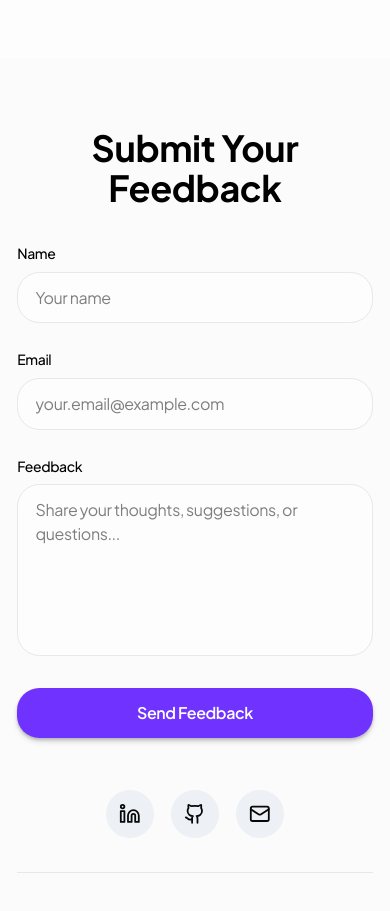
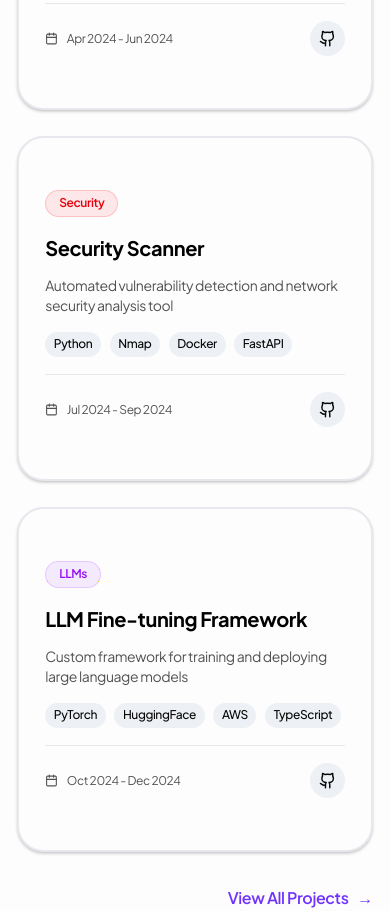
Before and after one commit to nidhitalastha/Portfolio, a Next.js app: page / in a window 390 px wide. Shown: the part 5380-6291 px from the top of the page. Built offline with nearby package versions, Linux system fonts and the light colour scheme.

Commit message:
adds featured projects

```diff
--- a/src/app/page.tsx
+++ b/src/app/page.tsx
@@ -3,6 +3,7 @@ import { Navbar } from "@/components/navbar";
 import { Education } from "@/components/education";
 import { Hero } from "@/components/hero";
 import { Experience } from "@/components/experience";
+import { Projects } from "@/components/projects";
 import { Footer } from "@/components/footer";
 
 export default function Home() {
@@ -12,14 +13,7 @@ export default function Home() {
       <Hero />
       <Education />
       <Experience />
-      <section id="projects" className="min-h-screen flex items-center justify-center bg-card">
-        <div className="container mx-auto px-4 py-16">
-          <h2 className="text-4xl font-bold font-sans mb-8">Featured Projects</h2>
-          <p className="text-lg text-muted-foreground">
-            Projects section content coming soon...
-          </p>
-        </div>
-      </section>
+      <Projects />
       <Footer />
     </div>
   );
--- a/src/components/footer.tsx
+++ b/src/components/footer.tsx
@@ -1,128 +1,43 @@
-"use client"
-import { useState, FormEvent } from "react";
-import { SocialLinks } from "./social-links";
+import { Linkedin, Github, Mail } from "lucide-react";
 
 export function Footer() {
-  const [formData, setFormData] = useState({
-    name: "",
-    email: "",
-    feedback: "",
-  });
-  const [isSubmitting, setIsSubmitting] = useState(false);
-  const [submitStatus, setSubmitStatus] = useState<"idle" | "success" | "error">("idle");
-
-  const handleSubmit = async (e: FormEvent<HTMLFormElement>) => {
-    e.preventDefault();
-    setIsSubmitting(true);
-    setSubmitStatus("idle");
-
-    // Simulate form submission (replace with actual API call later)
-    setTimeout(() => {
-      setIsSubmitting(false);
-      setSubmitStatus("success");
-      setFormData({ name: "", email: "", feedback: "" });
-
-      // Reset success message after 3 seconds
-      setTimeout(() => setSubmitStatus("idle"), 3000);
-    }, 1000);
-  };
-
-  const handleChange = (
-    e: React.ChangeEvent<HTMLInputElement | HTMLTextAreaElement>
-  ) => {
-    const { name, value } = e.target;
-    setFormData((prev) => ({ ...prev, [name]: value }));
-  };
-
   return (
-    <footer id="contact" className="min-h-screen flex items-center justify-center bg-muted/30 py-16">
+    <footer className="bg-muted/30 py-12">
       <div className="container mx-auto px-4">
-        <div className="max-w-2xl mx-auto">
-          <h2 className="text-4xl md:text-5xl font-bold font-sans text-center mb-8">
-            Submit Your Feedback
+        <div className="max-w-2xl mx-auto text-center">
+          <h2 className="text-3xl md:text-4xl font-bold font-sans mb-8">
+            Connect with me!
           </h2>
 
-          <form onSubmit={handleSubmit} className="space-y-6 mb-12">
-            <div>
-              <label
-                htmlFor="name"
-                className="block text-sm font-medium mb-2"
-              >
-                Name
-              </label>
-              <input
-                type="text"
-                id="name"
-                name="name"
-                value={formData.name}
-                onChange={handleChange}
-                required
-                className="w-full px-4 py-3 bg-background border border-border rounded-[1.4rem] focus:outline-none focus:ring-2 focus:ring-primary transition-all"
-                placeholder="Your name"
-              />
-            </div>
-
-            <div>
-              <label
-                htmlFor="email"
-                className="block text-sm font-medium mb-2"
-              >
-                Email
-              </label>
-              <input
-                type="email"
-                id="email"
-                name="email"
-                value={formData.email}
-                onChange={handleChange}
-                required
-                className="w-full px-4 py-3 bg-background border border-border rounded-[1.4rem] focus:outline-none focus:ring-2 focus:ring-primary transition-all"
-                placeholder="your.email@example.com"
-              />
-            </div>
-
-            <div>
-              <label
-                htmlFor="feedback"
-                className="block text-sm font-medium mb-2"
-              >
-                Feedback
-              </label>
-              <textarea
-                id="feedback"
-                name="feedback"
-                value={formData.feedback}
-                onChange={handleChange}
-                required
-                rows={6}
-                className="w-full px-4 py-3 bg-background border border-border rounded-[1.4rem] focus:outline-none focus:ring-2 focus:ring-primary transition-all resize-none"
-                placeholder="Share your thoughts, suggestions, or questions..."
-              />
-            </div>
-
-            <button
-              type="submit"
-              disabled={isSubmitting}
-              className="w-full px-8 py-3 bg-primary text-primary-foreground rounded-[1.4rem] font-semibold hover:bg-primary/90 transition-all shadow-lg hover:shadow-xl disabled:opacity-50 disabled:cursor-not-allowed"
+          <div className="flex justify-center gap-4 mb-8">
+            <a
+              href="https://www.linkedin.com/in/nidhishree-talastha/"
+              target="_blank"
+              rel="noopener noreferrer"
+              className="p-3 bg-secondary text-secondary-foreground rounded-full hover:bg-primary hover:text-primary-foreground transition-all hover:scale-110"
+              aria-label="LinkedIn"
             >
-              {isSubmitting ? "Sending..." : "Send Feedback"}
-            </button>
-
-            {submitStatus === "success" && (
-              <p className="text-center text-green-600 dark:text-green-400 font-medium">
-                Thank you for your feedback! I&apos;ll get back to you soon.
-              </p>
-            )}
-          </form>
-
-          <div className="flex justify-center mb-8">
-            <div className="[&>div]:!flex-row">
-                {/* Social links will be horizontal */}
-                <SocialLinks />
-            </div>
+              <Linkedin className="h-5 w-5" />
+            </a>
+            <a
+              href="https://github.com/nidhitalastha"
+              target="_blank"
+              rel="noopener noreferrer"
+              className="p-3 bg-secondary text-secondary-foreground rounded-full hover:bg-primary hover:text-primary-foreground transition-all hover:scale-110"
+              aria-label="GitHub"
+            >
+              <Github className="h-5 w-5" />
+            </a>
+            <a
+              href="mailto:nidhishreet01@gmail.com"
+              className="p-3 bg-secondary text-secondary-foreground rounded-full hover:bg-primary hover:text-primary-foreground transition-all hover:scale-110"
+              aria-label="Email"
+            >
+              <Mail className="h-5 w-5" />
+            </a>
           </div>
 
-          <div className="text-center text-sm text-muted-foreground border-t border-border pt-8">
+          <div className="text-sm text-muted-foreground border-t border-border pt-6">
             <p>&copy; {new Date().getFullYear()} Nidhishree Talastha. All rights reserved.</p>
           </div>
         </div>
--- /dev/null
+++ b/src/components/projects.tsx
@@ -0,0 +1,138 @@
+import { Github, Calendar } from "lucide-react";
+import { Card, CardContent } from "@/components/ui/card";
+
+export function Projects() {
+  const projectsData = [
+    {
+      id: 1,
+      title: "AI-Powered Chatbot",
+      description: "Intelligent conversational assistant using natural language processing",
+      category: "NLP",
+      technologies: ["Python", "TensorFlow", "Flask", "MongoDB"],
+      timeframe: "Jan 2024 - Mar 2024",
+      githubUrl: "https://github.com/nidhitalastha/project-1",
+    },
+    {
+      id: 2,
+      title: "E-Commerce Platform",
+      description: "Full-stack online shopping application with payment integration",
+      category: "Web App",
+      technologies: ["React", "Node.js", "PostgreSQL", "Stripe"],
+      timeframe: "Apr 2024 - Jun 2024",
+      githubUrl: "https://github.com/nidhitalastha/project-2",
+    },
+    {
+      id: 3,
+      title: "Security Scanner",
+      description: "Automated vulnerability detection and network security analysis tool",
+      category: "Security",
+      technologies: ["Python", "Nmap", "Docker", "FastAPI"],
+      timeframe: "Jul 2024 - Sep 2024",
+      githubUrl: "https://github.com/nidhitalastha/project-3",
+    },
+    {
+      id: 4,
+      title: "LLM Fine-tuning Framework",
+      description: "Custom framework for training and deploying large language models",
+      category: "LLMs",
+      technologies: ["PyTorch", "HuggingFace", "AWS", "TypeScript"],
+      timeframe: "Oct 2024 - Dec 2024",
+      githubUrl: "https://github.com/nidhitalastha/project-4",
+    },
+  ];
+
+  const getCategoryColor = (category: string) => {
+    const colors: Record<string, string> = {
+      "NLP": "bg-blue-500/10 text-blue-600 dark:text-blue-400 border-blue-500/20",
+      "Web App": "bg-green-500/10 text-green-600 dark:text-green-400 border-green-500/20",
+      "Security": "bg-red-500/10 text-red-600 dark:text-red-400 border-red-500/20",
+      "LLMs": "bg-purple-500/10 text-purple-600 dark:text-purple-400 border-purple-500/20",
+    };
+    return colors[category] || "bg-gray-500/10 text-gray-600 dark:text-gray-400 border-gray-500/20";
+  };
+
+  return (
+    <section id="projects" className="min-h-screen flex items-center justify-center bg-card py-16">
+      <div className="container mx-auto px-4">
+        <h2 className="text-4xl md:text-5xl font-bold font-sans text-center mb-16">
+          Featured Projects
+        </h2>
+
+        <div className="grid grid-cols-1 md:grid-cols-2 lg:grid-cols-4 gap-6 mb-8">
+          {projectsData.map((project) => (
+            <Card
+              key={project.id}
+              className="h-full border-2 hover:border-primary transition-all duration-300 hover:shadow-xl group flex flex-col"
+            >
+              <CardContent className="p-6 flex flex-col h-full">
+                {/* Category Badge */}
+                <div className="mb-4">
+                  <span
+                    className={`inline-block px-3 py-1 rounded-full text-xs font-semibold border ${getCategoryColor(project.category)}`}
+                  >
+                    {project.category}
+                  </span>
+                </div>
+
+                {/* Project Title */}
+                <h3 className="text-xl font-bold font-sans text-foreground mb-3 group-hover:text-primary transition-colors">
+                  {project.title}
+                </h3>
+
+                {/* Description */}
+                <p className="text-sm text-muted-foreground mb-4 line-clamp-2">
+                  {project.description}
+                </p>
+
+                {/* Technology Badges */}
+                <div className="flex flex-wrap gap-2 mb-4">
+                  {project.technologies.map((tech, index) => (
+                    <span
+                      key={index}
+                      className="px-2 py-1 bg-secondary text-secondary-foreground rounded-md text-xs font-medium"
+                    >
+                      {tech}
+                    </span>
+                  ))}
+                </div>
+
+                {/* Spacer to push bottom content down */}
+                <div className="flex-1"></div>
+
+                {/* Timeframe and GitHub Link */}
+                <div className="flex items-center justify-between pt-4 border-t border-border">
+                  <div className="flex items-center gap-2 text-xs text-muted-foreground">
+                    <Calendar className="w-3 h-3" />
+                    <span>{project.timeframe}</span>
+                  </div>
+                  <a
+                    href={project.githubUrl}
+                    target="_blank"
+                    rel="noopener noreferrer"
+                    className="p-2 bg-secondary text-secondary-foreground rounded-full hover:bg-primary hover:text-primary-foreground transition-all hover:scale-110"
+                    aria-label={`View ${project.title} on GitHub`}
+                  >
+                    <Github className="w-4 h-4" />
+                  </a>
+                </div>
+              </CardContent>
+            </Card>
+          ))}
+        </div>
+
+        {/* View All Projects Link */}
+        <div className="flex justify-end">
+          <a
+            href="https://github.com/nidhitalastha?tab=repositories"
+            target="_blank"
+            rel="noopener noreferrer"
+            className="text-primary hover:text-primary/80 font-semibold transition-colors flex items-center gap-2 group"
+          >
+            View All Projects
+            <span className="group-hover:translate-x-1 transition-transform">→</span>
+          </a>
+        </div>
+      </div>
+    </section>
+  );
+}
```
